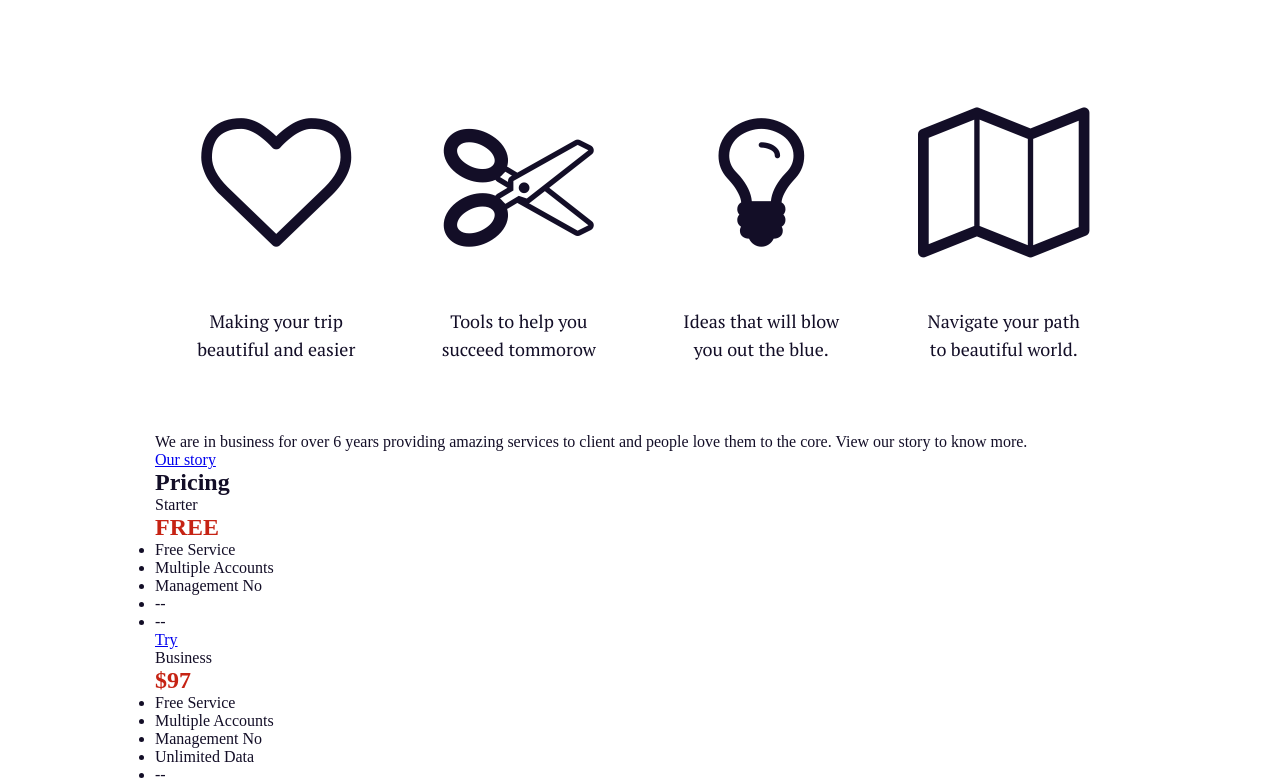
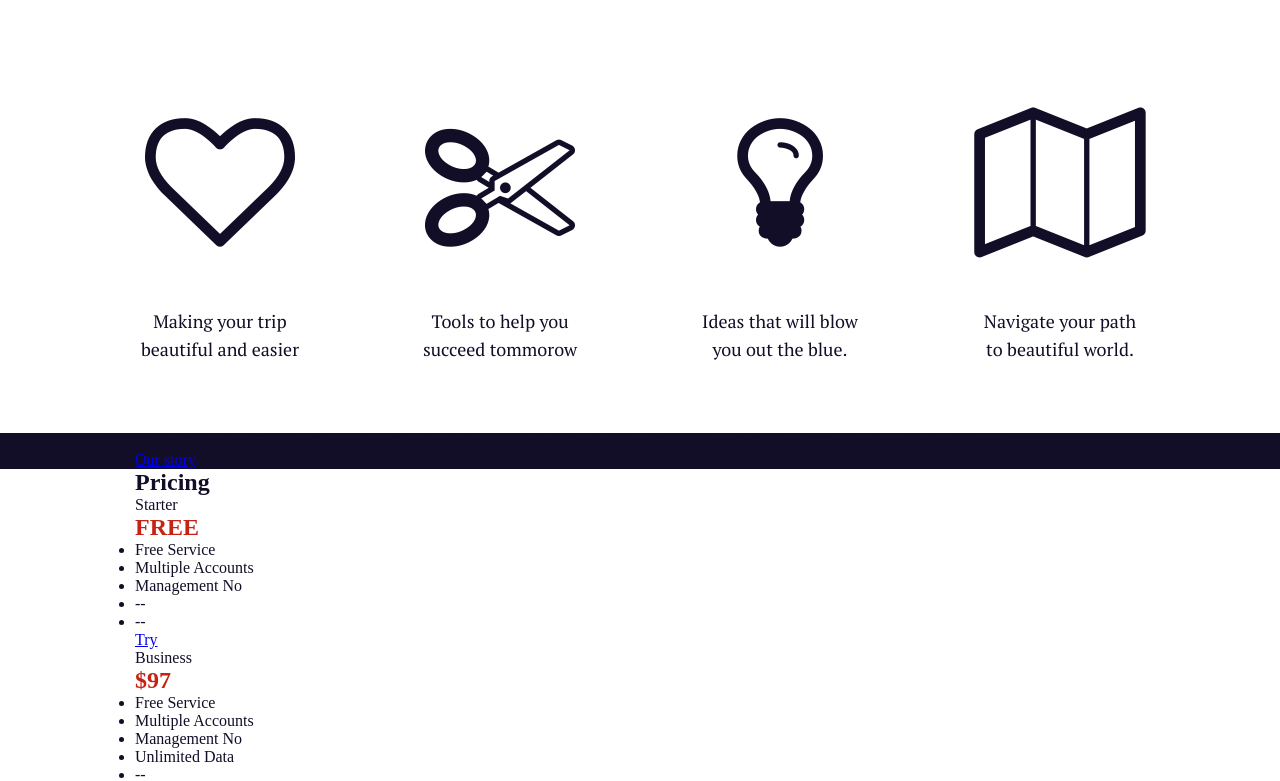
Before and after one commit to Vladislav-K-95/homework_1, a plain HTML site: page index.html in a window 1280 px wide. Shown: the part 793-1574 px from the top of the page. Drawn offline with Linux system fonts and the light colour scheme.

Commit message:
fix wrapper

```diff
--- a/css/style.css
+++ b/css/style.css
@@ -146,7 +146,7 @@ section {
     display: flex;
     flex-direction: column;
     align-items: center;
-    margin: 0 auto 70px;
+    margin: 0 0 70px 0;
     text-align: center;
 }
 
@@ -163,3 +163,7 @@ section {
 .fa {
     font-size: 150px;
 }
+
+.story {
+    background-color: #130e27;
+}
--- a/index.html
+++ b/index.html
@@ -34,8 +34,8 @@
         </div>
     </header>
     <main>
+        <section class="services">
             <div class="container">
-            <section class="services">
                 <h2 class="services__title"><span class="red">Our</span> services</h2>
                 <div class="services__items">
                     <div class="item">
@@ -67,13 +67,17 @@
                         to beautiful world.</p>
                     </div>
                 </div>
+            </div>
         </section>
         <section class="story">
+            <div class="container">
                 <p>We are in business for over 6 years providing amazing services to client
                 and people love them to the core. View our story to know more.</p>
                 <a href="#" class="btn">Our story</a>
+            </div>
         </section>
         <section class="pricing">
+            <div class="container">
                 <h2 class="pricing__title">Pricing</h2>
                 <div class="pricing__cards">
                     <div class="card">
@@ -113,8 +117,8 @@
                         <a href="#" class="btn_small">Sing up</a>
                     </div>
                 </div>
+            </div>
         </section>
-        </div>
     </main>
     <footer class="footer">
         <p class="footer__rights">All Rights Reserved |  2016  |  Designed with love by <span color="red">DesignCoon</span></p>
```
Lines whose indentation alone changed are shown as unchanged.
